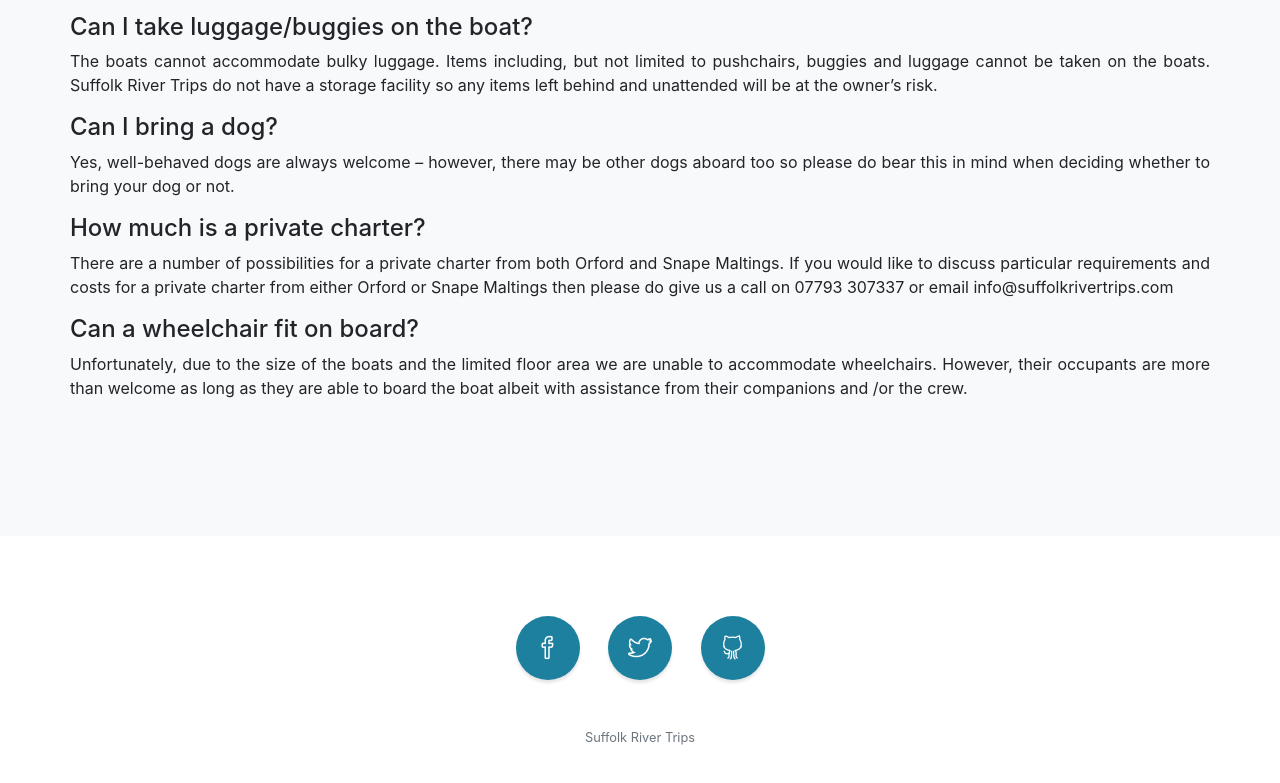
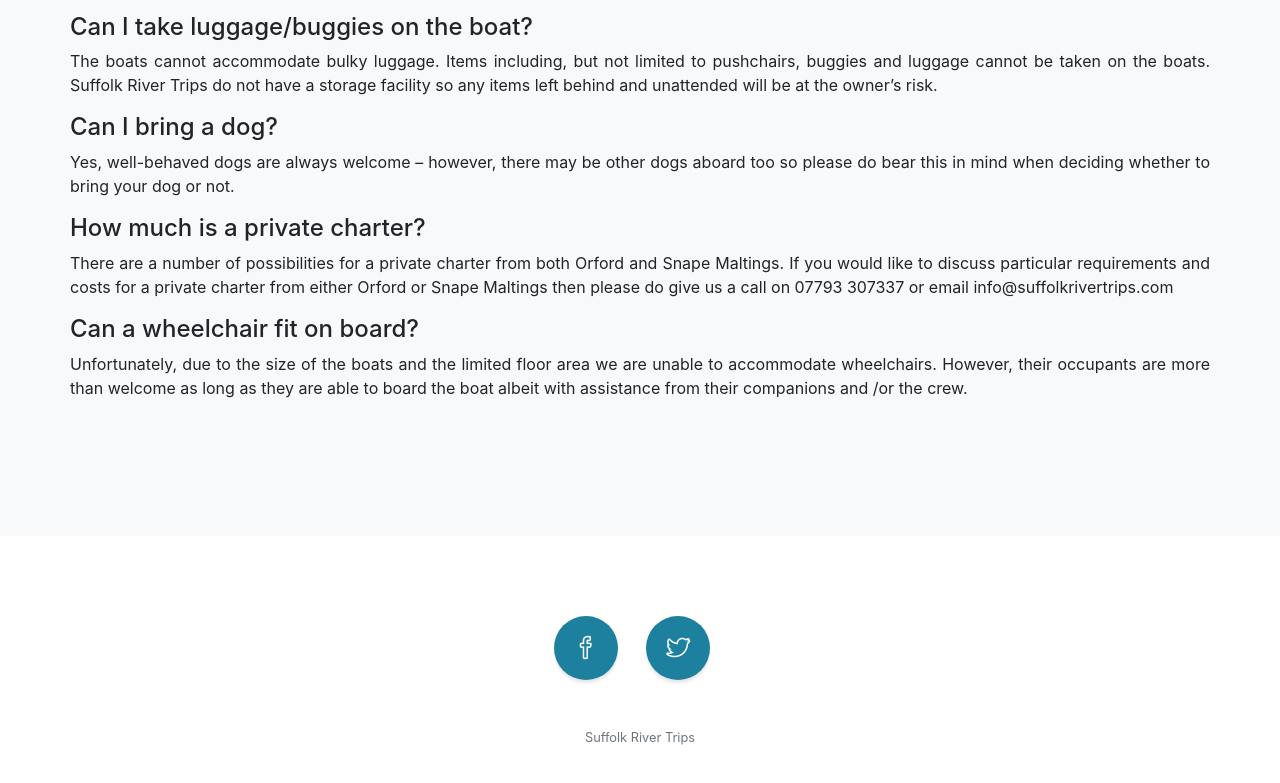
Before and after one commit to suffolk-river-trips/suffolk-river-trips.github.io, a website with bundled scripts: page faq.html in a window 1280 px wide. Shown: the part 2485-3268 px from the top of the page. Built offline with nearby package versions, Linux system fonts and the light colour scheme.

Commit message:
new website

```diff
--- a/faq.html
+++ b/faq.html
@@ -170,11 +170,6 @@
             <i class="icon-social-twitter"></i>
           </a>
         </li>
-        <li class="list-inline-item">
-          <a class="social-link rounded-circle text-white" href="#!">
-            <i class="icon-social-github"></i>
-          </a>
-        </li>
       </ul>
       <p class="text-muted small mb-0">Suffolk River Trips</p>
     </div>
```
Also changed, not shown: index.html (+0 -5 lines), terms.html (+0 -5 lines).
